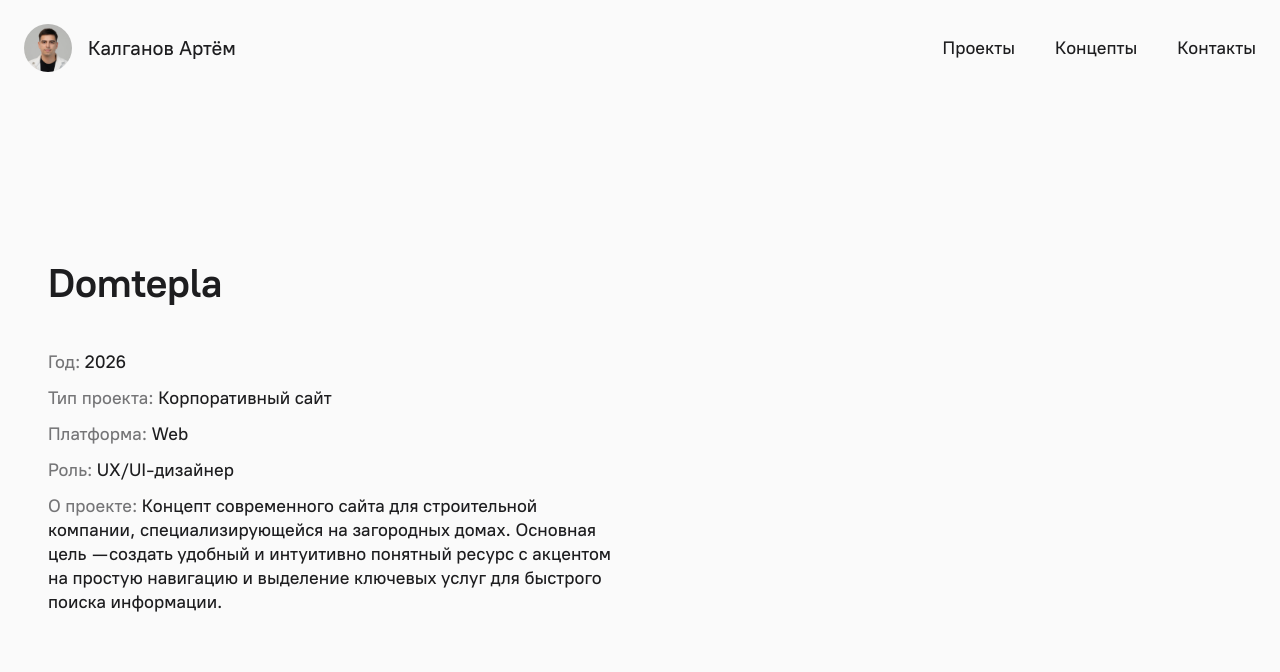
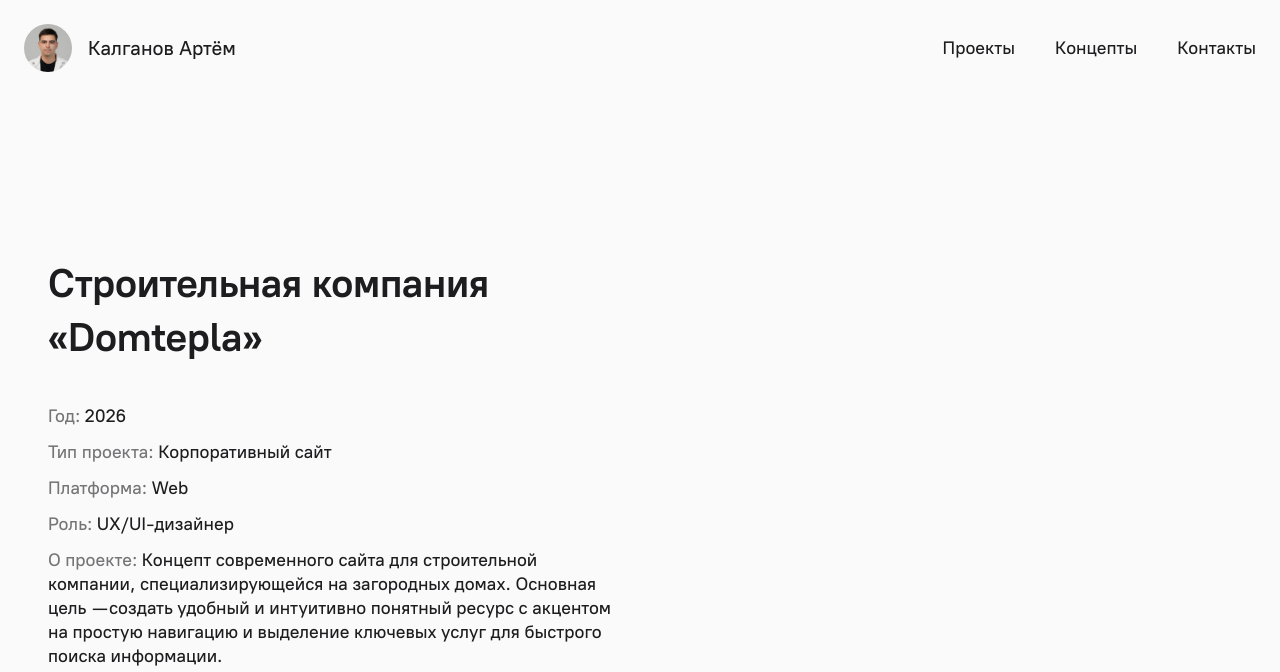
Before and after one commit to artem-kalganov/portfolio, a website: page project-2.html in a window 1280 px wide. Shown: the top 672 px of the page. Drawn offline with Linux system fonts and the light colour scheme.

Commit message:
Restore portfolio website

```diff
--- a/project-2.html
+++ b/project-2.html
@@ -51,7 +51,7 @@
 
 
       <div class="project-info">
-        <h2>Domtepla</h2>
+        <h2>Строительная компания «Domtepla»</h2>
         <div class="project-meta">
           <p><span class="meta-label">Год:</span> 2026</p>
           <p><span class="meta-label">Тип проекта:</span> Корпоративный сайт</p>
```
Also changed, not shown: index.html (+3 -3 lines), project-1.html (+1 -1 lines).
